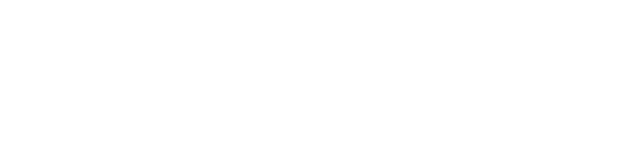
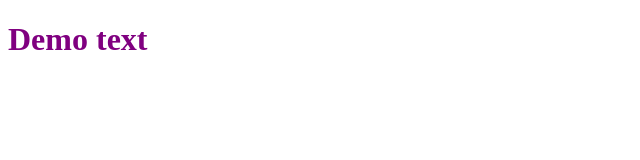
Before and after one commit to DanizGudrat/1veb, a plain HTML site: page index.html in a window 1280 px wide. Shown: the whole page, without its empty margins (0-640 px from the left). Drawn offline with Linux system fonts and the light colour scheme.

Commit message:
cssupdate

```diff
--- a/index.html
+++ b/index.html
@@ -5,8 +5,9 @@
     <meta http-equiv="X-UA-Compatible" content="IE=edge">
     <meta name="viewport" content="width=device-width, initial-scale=1.0">
     <title>Document</title>
+    <link rel="stylesheet" href="./style.css">
 </head>
 <body>
-
+    <h1>Demo text</h1>
 </body>
 </html>
--- /dev/null
+++ b/style.css
@@ -0,0 +1,3 @@
+h1{
+    color: purple;
+}
```
